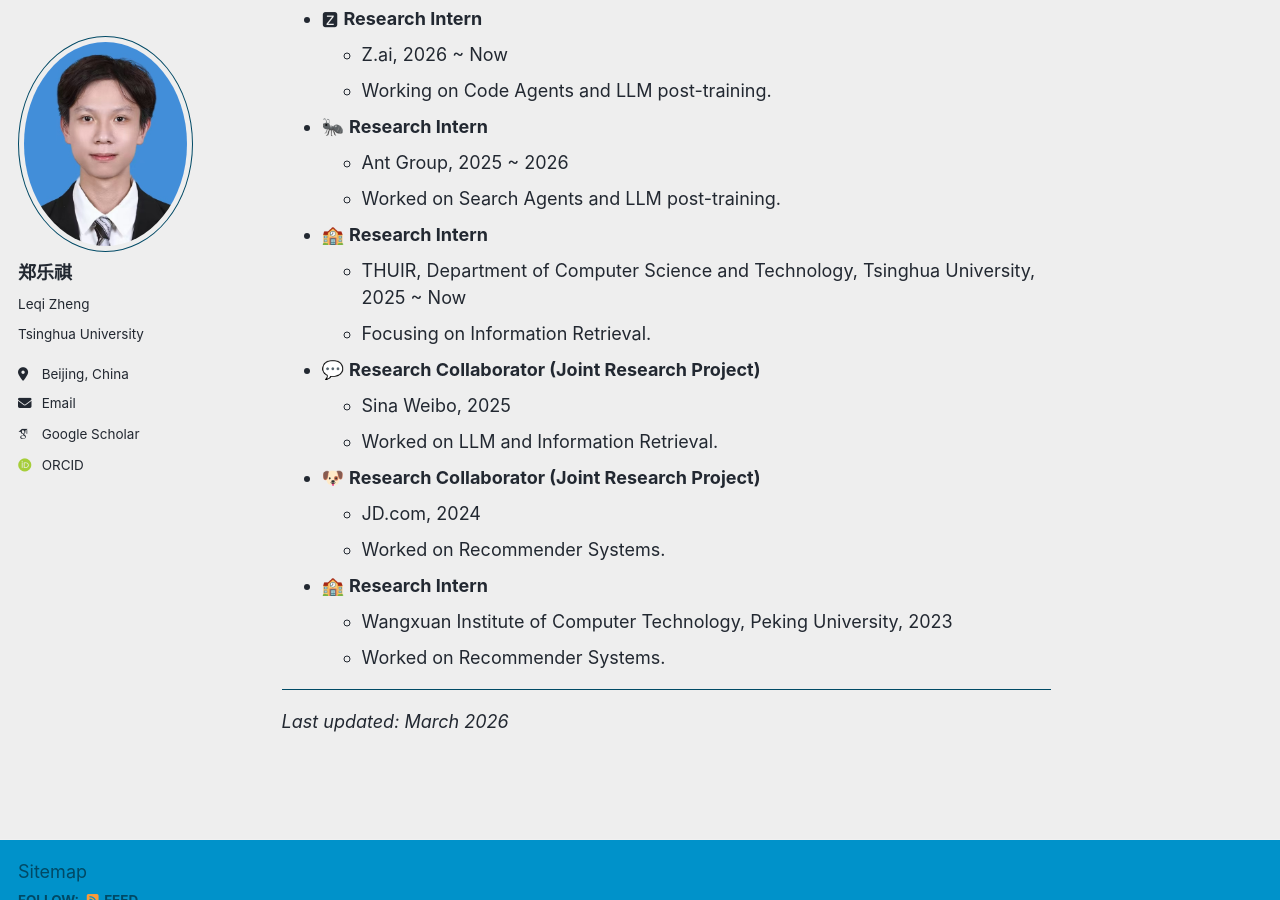
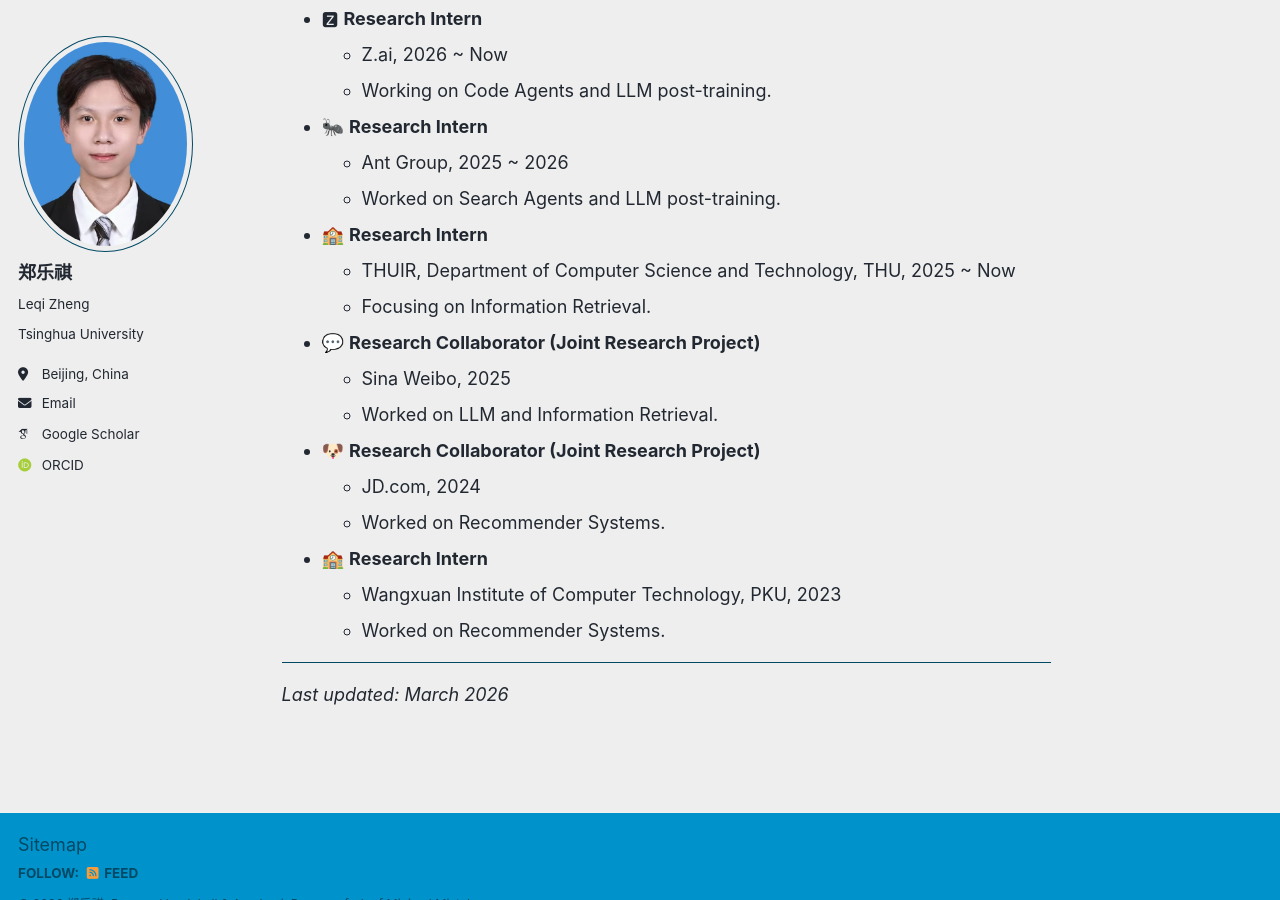
Before and after one commit to LQgdwind/LQgdwind.github.io, a Jekyll site: the page built from _pages/about.md, in a window 1280 px wide and 900 px high, scrolled down 2847 px. Built offline with Jekyll 4.4.1, drawn with Linux system fonts in a browser that asks for light colours; some web fonts are replaced; a script bundle is joined from its source files by our own code; library files that are not in the unit come from our copies.

Commit message:
Correct university abbreviations in about.md
Updated abbreviations for Tsinghua University and Peking University.

```diff
--- a/_pages/about.md
+++ b/_pages/about.md
@@ -99,7 +99,7 @@ Experience
   - Worked on Search Agents and LLM post-training.
 
 - 🏫 **Research Intern**
-  - THUIR, Department of Computer Science and Technology, Tsinghua University, 2025 ~ Now
+  - THUIR, Department of Computer Science and Technology, THU, 2025 ~ Now
   - Focusing on Information Retrieval.
 
 - 💬 **Research Collaborator (Joint Research Project)**
@@ -111,7 +111,7 @@ Experience
   - Worked on Recommender Systems.
 
 - 🏫 **Research Intern**
-  - Wangxuan Institute of Computer Technology, Peking University, 2023
+  - Wangxuan Institute of Computer Technology, PKU, 2023
   - Worked on Recommender Systems.
 
 ---
```
